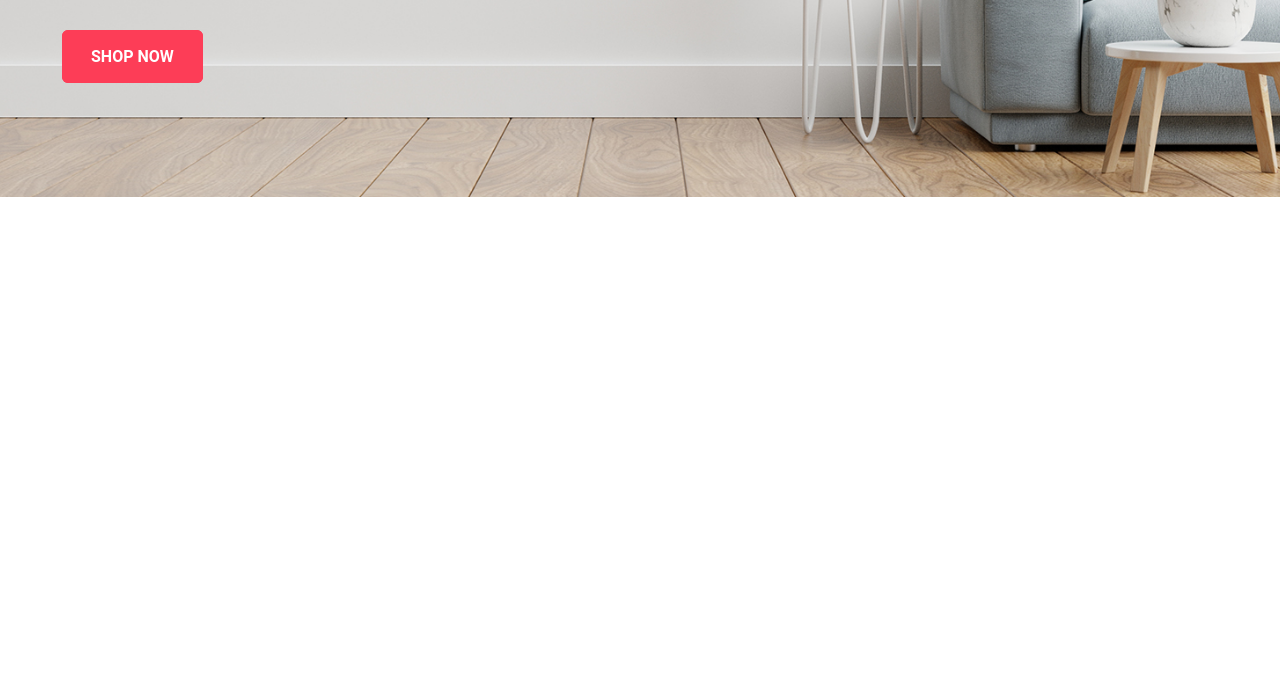
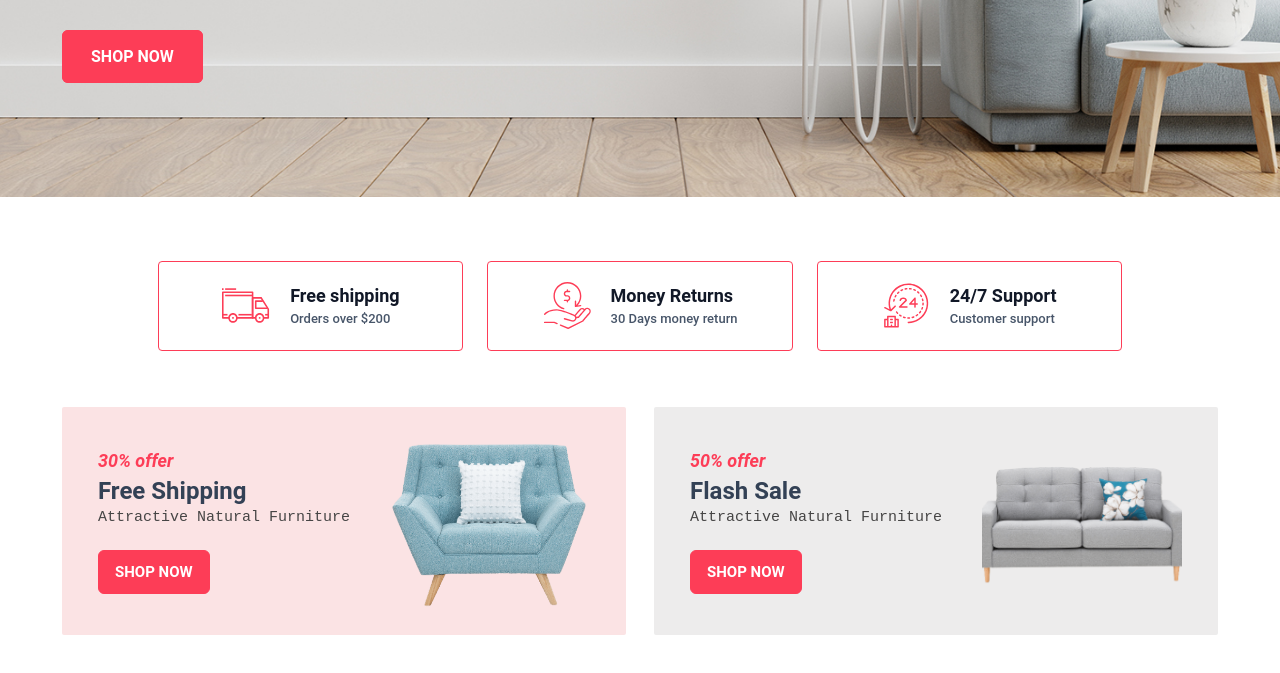
Before and after one commit to ThanhNam2905/Ecommerce-Website, a website: page index.html in a window 1280 px wide. Shown: the part 491-1164 px from the top of the page. Before the commit the page ends 800 px from the top, so only its background shows below. Drawn offline with Linux system fonts and the light colour scheme.

Commit message:
Add: complete section Features

```diff
--- a/index.html
+++ b/index.html
@@ -129,5 +129,57 @@
     </div>
     <!-- Banner end -->
 
+    <!-- Features start -->
+    <div class="container py-16">
+        <div class="w-10/12 mx-auto grid grid-cols-3 gap-6 justify-center">
+            <div class="flex items-center justify-center gap-x-5 border border-primary-color py-5 px-9 rounded">
+                <img src="./public/images/svg-icons/delivery-van.svg" class="w-12 h-12 object-contain" alt="Images Features 1">
+                <div>
+                    <h4 class="text-[18px] font-semibold font-roboto text-gray-900">Free shipping</h4>
+                    <p class="text-[13px] font-medium font-roboto text-slate-600">Orders over $200</p>
+                </div>
+            </div>
+            <div class="flex items-center justify-center gap-x-5 border border-primary-color py-5 px-9 rounded">
+                <img src="./public/images/svg-icons/money-back.svg" class="w-12 h-12 object-contain" alt="Images Features 2">
+                <div>
+                    <h4 class="text-[18px] font-semibold font-roboto text-gray-900">Money Returns</h4>
+                    <p class="text-[13px] font-medium font-roboto text-slate-600">30 Days money return</p>
+                </div>
+            </div>
+            <div class="flex items-center justify-center gap-x-5 border border-primary-color py-5 px-9 rounded">
+                <img src="./public/images/svg-icons/service-hours.svg" class="w-12 h-12 object-contain" alt="Images Features 3">
+                <div>
+                    <h4 class="text-[18px] font-semibold font-roboto text-gray-900">24/7 Support</h4>
+                    <p class="text-[13px] font-medium font-roboto text-slate-600">Customer support</p>
+                </div>
+            </div>
+        </div>
+        <div class="w-full grid grid-cols-2 gap-x-7 mt-14">
+            <div class="flex items-center justify-between bg-[#FBE3E4] rounded-sm py-6 px-9">
+                <div class="info">
+                    <p class="text-lg text-primary-color font-semibold italic">30% offer</p>
+                    <h4 class="text-2xl font-semibold font-roboto">Free Shipping</h4>
+                    <p class="text-[15px] text-[#464545] font-roboto-mono mb-5">Attractive Natural Furniture</p>
+                    <button class="btn--shopnow py-2.5 px-4 font-semibold text-[15px]">Shop now</button>
+                </div>
+                <div class="images">
+                    <img src="./public/images/products/sofa-1.png" class="w-[200px] h-[180px] object-contain" alt="Images Features 1">
+                </div>
+            </div>
+            <div class="flex items-center justify-between bg-[#EDECEC] rounded-sm py-6 px-9">
+                <div class="info">
+                    <p class="text-lg text-primary-color font-semibold italic">50% offer</p>
+                    <h4 class="text-2xl font-semibold font-roboto">Flash Sale</h4>
+                    <p class="text-[15px] text-[#464545] font-roboto-mono mb-5">Attractive Natural Furniture</p>
+                    <button class="btn--shopnow py-2.5 px-4 font-semibold text-[15px]">Shop now</button>
+                </div>
+                <div class="images">
+                    <img src="./public/images/products/sofa-2.png" class="w-[200px] h-[180px] object-contain" alt="Images Features 2">
+                </div>
+            </div>
+        </div>
+    </div>
+    <!-- Features end -->
+
 </body>
 </html>
```
Also changed, not shown: public/css/style.css, public/images/products/sofa-1.png (added), public/images/products/sofa-2.png (added), public/images/svg-icons/delivery-van.svg (added), public/images/svg-icons/money-back.svg (added), public/images/svg-icons/service-hours.svg (added).
